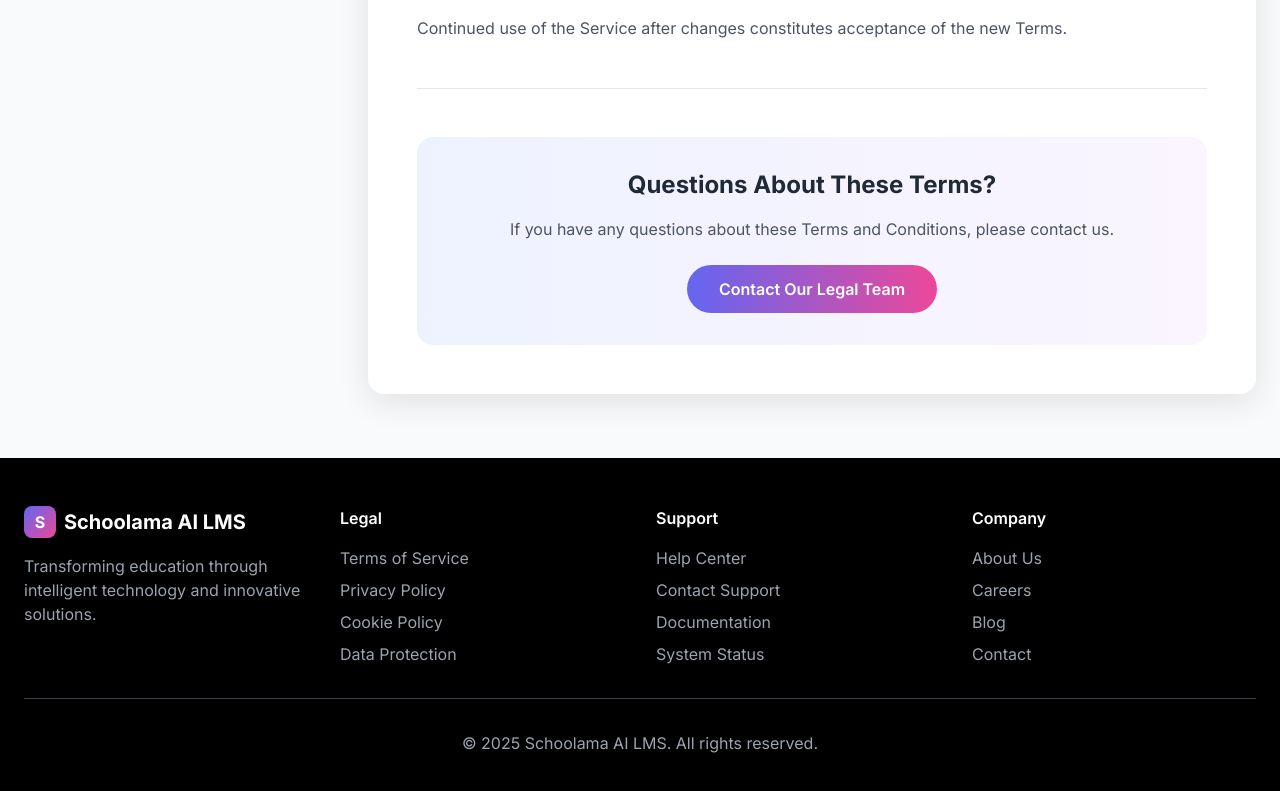
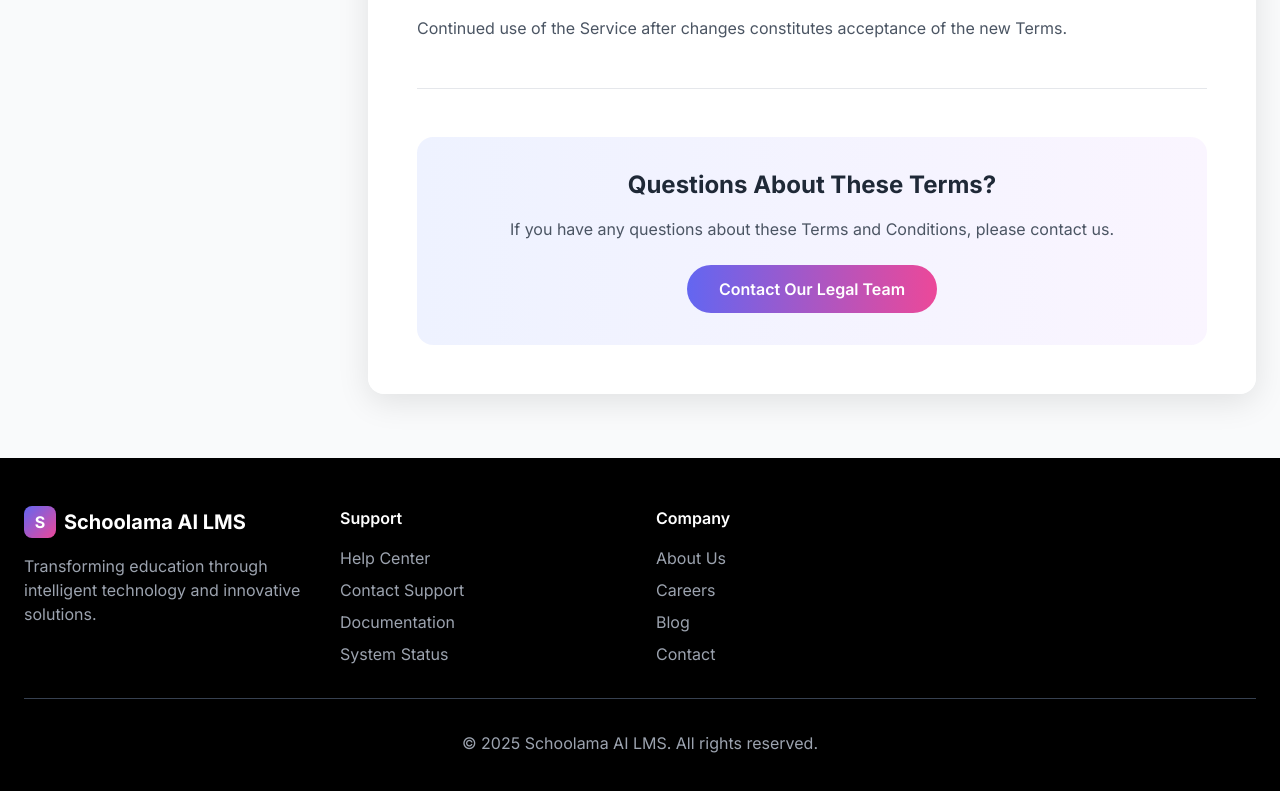
Before and after one commit to Pradeep-Chandra-G/Schoolama, a Next.js app: page /terms in a window 1280 px wide. Shown: the part 3993-4784 px from the top of the page. Built offline with nearby package versions, Linux system fonts and the light colour scheme.

Commit message:
Fixed links in /terms

```diff
--- a/src/app/about/page.tsx
+++ b/src/app/about/page.tsx
@@ -665,7 +665,7 @@ export default function AboutPage() {
                 </li>
                 <li>
                   <Link
-                    href="https://schoolama-blog-frontend-030bedd2be82.herokuapp.com"
+                    href="/blog"
                     target="_blank"
                     className="hover:text-white transition-colors"
                   >
--- a/src/app/terms/page.jsx
+++ b/src/app/terms/page.jsx
@@ -2,6 +2,7 @@
 
 import { useState, useEffect } from "react";
 import { ChevronRight, Shield, FileText, Clock, Users, AlertTriangle, CheckCircle } from "lucide-react";
+import Link from "next/link";
 
 export default function TermsPage() {
   const [isScrolled, setIsScrolled] = useState(false);
@@ -557,30 +558,21 @@ export default function TermsPage() {
               </p>
             </div>
             <div>
-              <h4 className="font-semibold mb-4">Legal</h4>
-              <ul className="space-y-2 text-gray-400">
-                <li><button className="hover:text-white transition-colors">Terms of Service</button></li>
-                <li><button className="hover:text-white transition-colors">Privacy Policy</button></li>
-                <li><button className="hover:text-white transition-colors">Cookie Policy</button></li>
-                <li><button className="hover:text-white transition-colors">Data Protection</button></li>
-              </ul>
-            </div>
-            <div>
               <h4 className="font-semibold mb-4">Support</h4>
               <ul className="space-y-2 text-gray-400">
-                <li><button className="hover:text-white transition-colors">Help Center</button></li>
-                <li><button className="hover:text-white transition-colors">Contact Support</button></li>
-                <li><button className="hover:text-white transition-colors">Documentation</button></li>
-                <li><button className="hover:text-white transition-colors">System Status</button></li>
+                <li><Link href="/help" className="hover:text-white transition-colors">Help Center</Link></li>
+                <li><Link href="/contact" className="hover:text-white transition-colors">Contact Support</Link></li>
+                <li><Link href="/docs" className="hover:text-white transition-colors">Documentation</Link></li>
+                <li><Link href="/status" className="hover:text-white transition-colors">System Status</Link></li>
               </ul>
             </div>
             <div>
               <h4 className="font-semibold mb-4">Company</h4>
               <ul className="space-y-2 text-gray-400">
-                <li><button className="hover:text-white transition-colors">About Us</button></li>
-                <li><button className="hover:text-white transition-colors">Careers</button></li>
-                <li><button className="hover:text-white transition-colors">Blog</button></li>
-                <li><button className="hover:text-white transition-colors">Contact</button></li>
+                <li><Link href="/about" className="hover:text-white transition-colors">About Us</Link></li>
+                <li><Link href="/careers" className="hover:text-white transition-colors">Careers</Link></li>
+                <li><Link href="/blog" className="hover:text-white transition-colors">Blog</Link></li>
+                <li><Link href="/contact" className="hover:text-white transition-colors">Contact</Link></li>
               </ul>
             </div>
           </div>
```
